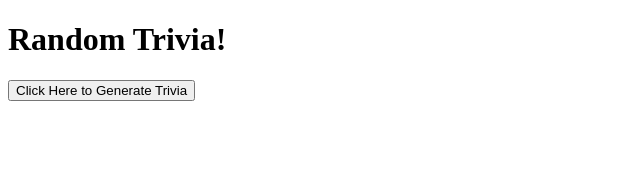
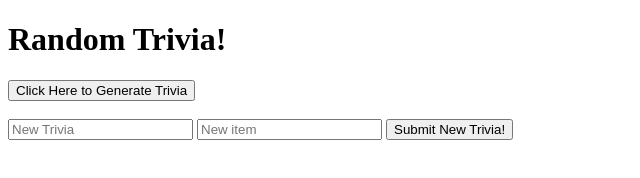
Before and after one commit to broxsonl/random-trivia-machine, a plain HTML site: page index.html in a window 1280 px wide. Shown: the whole page, without its empty margins (0-640 px from the left). Drawn offline with Linux system fonts and the light colour scheme.

Commit message:
Added functionality to allow adding a new trivia item.

```diff
--- a/app.js
+++ b/app.js
@@ -38,3 +38,16 @@ function generateTrivia() {
   document.getElementById("trivia-p").innerHTML = triviaArray[triviaRandom].text;
 
 }
+
+function addNewTrivia() {
+  console.log('HIT');
+  event.preventDefault();
+
+  let newTrivia = document.getElementById("new-trivia").value;
+  let newItem = document.getElementById("new-item").value;
+
+  triviaArray.push({ text: newTrivia, item: newItem});
+
+  document.getElementById("new-trivia").value = null;
+  document.getElementById("new-item").value = null;
+}
--- a/index.html
+++ b/index.html
@@ -14,6 +14,13 @@
   <p id="trivia-p"> </p>
 
   <button onclick="generateTrivia()" id="generate-trivia">Click Here to Generate Trivia</button>
+  <br>
+  <br>
+
+  <form>
+    <input id="new-trivia" type="text" placeholder="New Trivia"> </input> <input id="new-item" placeholder="New item"></input>
+    <button onclick="addNewTrivia()">Submit New Trivia!</button>
+  </form>
 
 </body>
 </html>
```
